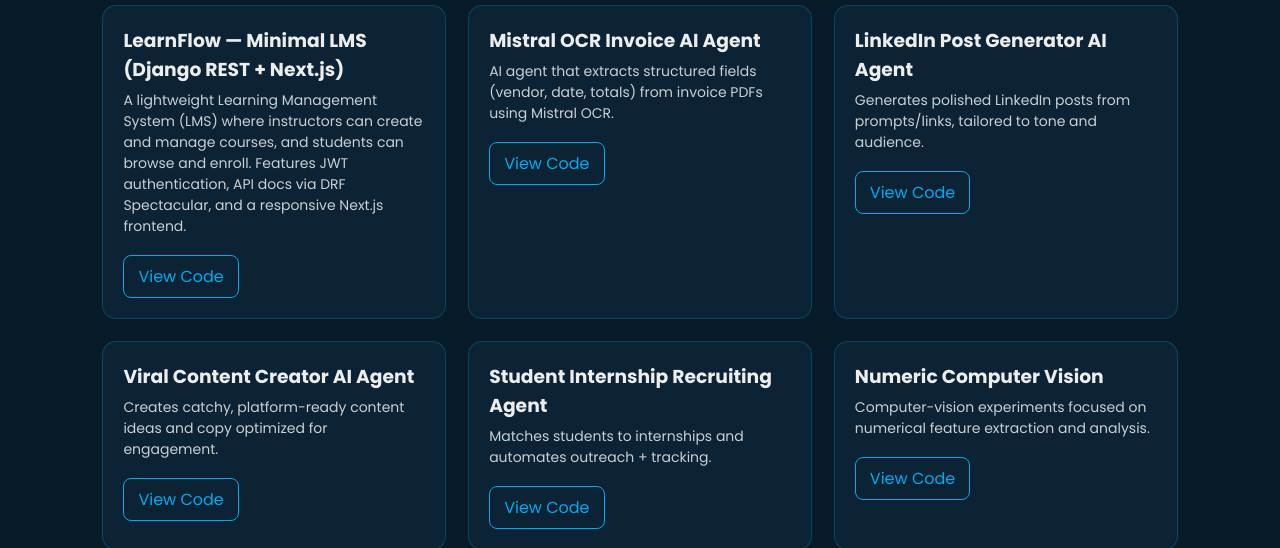
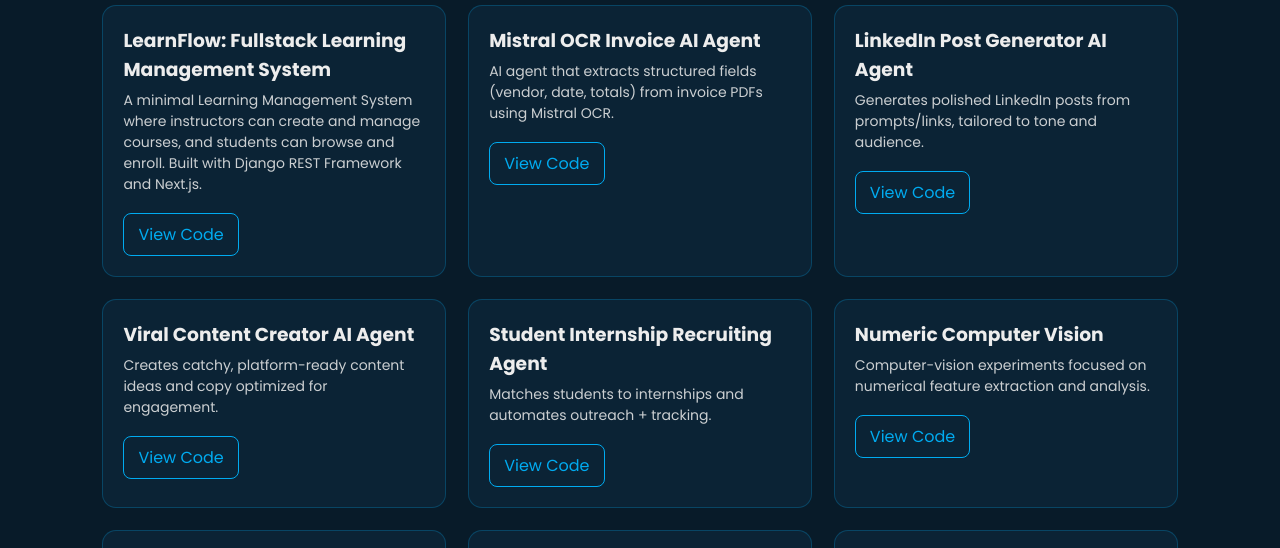
Before and after one commit to Aniruddha-M-Dhir/aniruddha-portfolio-websiste, a website: page Portfolio.html in a window 1280 px wide. Shown: the part 186-734 px from the top of the page. Drawn offline with Linux system fonts and the light colour scheme.

Commit message:
Revise LearnFlow project title and description
Updated project description for LearnFlow.

```diff
--- a/Portfolio.html
+++ b/Portfolio.html
@@ -28,11 +28,10 @@
 
         <!-- NEW PROJECT -->
         <article class="project-card">
-          <h3>LearnFlow — Minimal LMS (Django REST + Next.js)</h3>
+          <h3>LearnFlow: Fullstack Learning Management System</h3>
           <p>
-            A lightweight Learning Management System (LMS) where instructors can create and manage courses,
-            and students can browse and enroll. Features JWT authentication, API docs via DRF Spectacular,
-            and a responsive Next.js frontend.
+             A minimal Learning Management System where instructors can create and manage courses,
+            and students can browse and enroll. Built with Django REST Framework and Next.js.
           </p>
           <div class="actions">
             <a class="btn outline" href="https://github.com/Aniruddha-M-Dhir/learnflow" target="_blank" rel="noreferrer">View Code</a>
```
